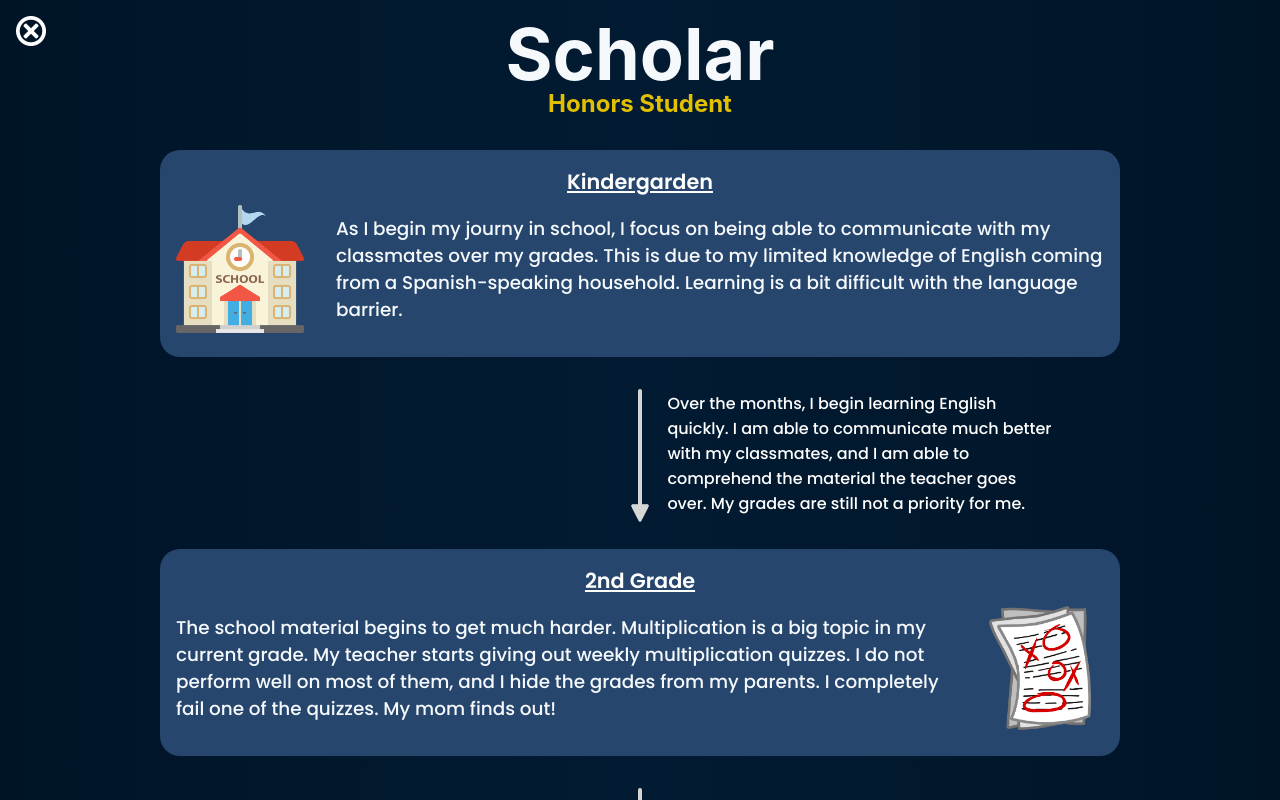
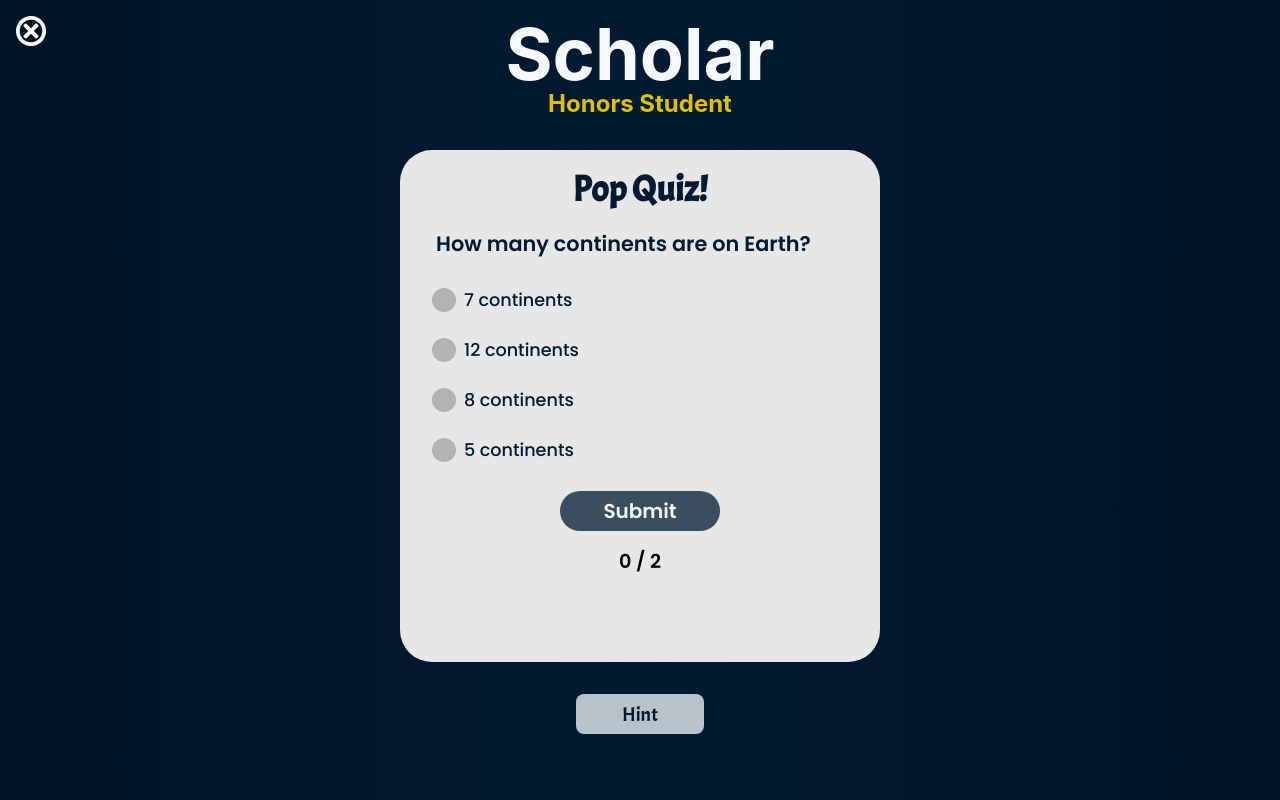
Before and after one commit to ItsNiTEMARE/carlosrv-sp, a React (Create React App) app: page /scholar in a window 1280 px wide. Shown: the top 800 px of the page. Built offline with nearby package versions, Linux system fonts and the light colour scheme.

Commit message:
Add Quiz Popup

```diff
--- a/src/pages/ScholarPage/ScholarPage.css
+++ b/src/pages/ScholarPage/ScholarPage.css
@@ -5,6 +5,12 @@
   min-height: 100vh;
   background: var(--main-bg-color-gradient);
   animation: fadein 1500ms ease forwards;
+}
+
+.ScholarPage-pregame {
+  display: flex;
+  flex-direction: column;
+  align-items: center;
 }
 
 .ScholarPage-title {
@@ -20,3 +26,11 @@
   font-size: 1.5rem;
   text-align: center;
 }
+
+.ScholarPage-content {
+  display: flex;
+  flex-direction: column;
+  width: 100%;
+  height: 100%;
+  animation: fadein 1500ms ease forwards;
+}
--- a/src/pages/ScholarPage/ScholarPage.tsx
+++ b/src/pages/ScholarPage/ScholarPage.tsx
@@ -1,4 +1,4 @@
-import React from 'react';
+import React, { useState } from 'react';
 import { useHistory } from 'react-router-dom';
 import school from 'assets/school.svg';
 import failed from 'assets/failed.svg';
@@ -6,16 +6,23 @@ import textbooks from 'assets/textbooks.svg';
 import highschool from 'assets/highschool.svg';
 import college from 'assets/college.svg';
 import grad from 'assets/grad.jpg';
+import HintBox from 'components/HintBox';
 import ExitButton from 'components/ExitButton';
 import TimeSlot from './components/TimeSlot';
 import TimeArrow from './components/TimeArrow';
+import QuizPopup from './components/QuizPopup';
 import './ScholarPage.css';
 
 const ScholarPage = (): JSX.Element => {
+  const [isShowingContent, setIsShowingContent] = useState(false);
   const history = useHistory();
 
   const exitPage = () => {
     history.goBack();
+  };
+
+  const showContent = () => {
+    setIsShowingContent(true);
   };
 
   return (
@@ -23,47 +30,83 @@ const ScholarPage = (): JSX.Element => {
       <ExitButton onClick={() => exitPage()} />
       <h1 className="ScholarPage-title">Scholar</h1>
       <h3 className="ScholarPage-subtitle">Honors Student</h3>
+      {!isShowingContent && (
+        <div className="ScholarPage-pregame">
+          <QuizPopup
+            onComplete={() => showContent()}
+            questions={[
+              'What is the powerhouse of the cell?',
+              'How many days are in a year?',
+              'How many continents are on Earth?',
+              'What is the value of Pi?',
+              'What is the most common keyboard layout?',
+              'What is the chemical compound for water?',
+              'What is the largest natively-spoken language in the world?',
+              'Who was the founder of Apple?',
+            ]}
+            answers={[
+              ['Mitochondria', 'Ribosomes', 'Lysosome', 'Chromosomes'],
+              ['365 days', '180 days', '620 days', '30 days'],
+              ['7 continents', '5 continents', '12 continents', '8 continents'],
+              ['3.1415', '1.57', '2.7182', '1.4142'],
+              ['QWERTY', 'ABCD', 'AZERTY', 'Colemak'],
+              ['2 Hydrogen, 1 Oxygen', '2 Oxygen, 1 Hydrogen', '1 Hydrogen, 1 Oxygen', '2 Hydrogen, 2 Oxygen'],
+              ['Mandarin', 'English', 'Spanish', 'Hindi'],
+              ['Steve Jobs', 'Bill Gates', 'Jeff Bezos', 'Mark Zuckerberg'],
+            ]}
+          />
+          <HintBox>
+            <ol>
+              <li>Answer the questions</li>
+            </ol>
+          </HintBox>
+        </div>
+      )}
+      {isShowingContent && (
+        <div className="ScholarPage-content">
           <TimeSlot title="Kindergarden" logo={school}>
-        As I begin my journy in school, I focus on being able to communicate with my classmates over my grades. This is
-        due to my limited knowledge of English coming from a Spanish-speaking household. Learning is a bit difficult
-        with the language barrier.
+            As I begin my journy in school, I focus on being able to communicate with my classmates over my grades. This
+            is due to my limited knowledge of English coming from a Spanish-speaking household. Learning is a bit
+            difficult with the language barrier.
           </TimeSlot>
           <TimeArrow alignRight>
-        Over the months, I begin learning English quickly. I am able to communicate much better with my classmates, and
-        I am able to comprehend the material the teacher goes over. My grades are still not a priority for me.
+            Over the months, I begin learning English quickly. I am able to communicate much better with my classmates,
+            and I am able to comprehend the material the teacher goes over. My grades are still not a priority for me.
           </TimeArrow>
           <TimeSlot title="2nd Grade" logo={failed} alignRight>
             The school material begins to get much harder. Multiplication is a big topic in my current grade. My teacher
-        starts giving out weekly multiplication quizzes. I do not perform well on most of them, and I hide the grades
-        from my parents. I completely fail one of the quizzes. My mom finds out!
+            starts giving out weekly multiplication quizzes. I do not perform well on most of them, and I hide the
+            grades from my parents. I completely fail one of the quizzes. My mom finds out!
           </TimeSlot>
           <TimeArrow>
-        My mom begins to demand good grades from my part, and she helps me to achieve those goals. I start to study for
-        quizzes and tests. I begin to see positive grades in return.
+            My mom begins to demand good grades from my part, and she helps me to achieve those goals. I start to study
+            for quizzes and tests. I begin to see positive grades in return.
           </TimeArrow>
           <TimeSlot title="Middle School" logo={textbooks}>
             By now, I realize that my sole purpose is to be a great student, not only for my parents, but for myself to
-        increase my chances of success in life. I begin to identify as a straight-A honors student. I set myself a goal
-        to achieve all A&apos;s in my first year of middle school to prove this new identity.
+            increase my chances of success in life. I begin to identify as a straight-A honors student. I set myself a
+            goal to achieve all A&apos;s in my first year of middle school to prove this new identity.
           </TimeSlot>
           <TimeArrow alignRight>
             Earning all A&apos;s in my first year of middle school proved to be simple enough. I work my way through the
             rest of middle school with the goal of achieving all A&apos;s in each and every 9-weeks term.
           </TimeArrow>
           <TimeSlot title="High School" logo={highschool} alignRight>
-        Now that grades and GPA truly matter, I set the same standards from middle school and give myself the goal of
-        maintaining a 4.0 GPA. I begin to doubt my ability at first, but I decide to stay consistent and continue to put
-        in the hard work. I know it will pay off in the future.
+            Now that grades and GPA truly matter, I set the same standards from middle school and give myself the goal
+            of maintaining a 4.0 GPA. I begin to doubt my ability at first, but I decide to stay consistent and continue
+            to put in the hard work. I know it will pay off in the future.
           </TimeSlot>
           <TimeArrow>
-        My friends and family realize my honors student indentity. I find it my responsibility to maintain this role,
-        and I continue pushing for my academic goal. I finish high school with a GPA over 4.0.
+            My friends and family realize my honors student indentity. I find it my responsibility to maintain this
+            role, and I continue pushing for my academic goal. I finish high school with a GPA over 4.0.
           </TimeArrow>
           <TimeSlot title="College" image={grad} logo={college}>
             I begin college as a first-generation college student. I jump into UAB with my long-lived honors student
-        identity. I join UAB&apos;s Honors College further pushing this ongoing scholar role. I continue to hold this
-        identity, knowing it will end soon when I graduate.
+            identity. I join UAB&apos;s Honors College further pushing this ongoing scholar role. I continue to hold
+            this identity, knowing it will end soon when I graduate.
           </TimeSlot>
+        </div>
+      )}
     </div>
   );
 };
--- /dev/null
+++ b/src/pages/ScholarPage/components/QuizPopup/QuizPopup.css
@@ -0,0 +1,120 @@
+.QuizPopup {
+  display: flex;
+  flex-direction: column;
+  align-items: center;
+  width: 30rem;
+  min-height: 32rem;
+  margin: 2rem 0;
+  align-self: center;
+  border-radius: 2rem;
+  background: #e7e7e7;
+}
+
+.QuizPopup--fadeout {
+  animation: fadeout 500ms ease 250ms forwards;
+}
+
+.QuizPopup-title {
+  color: var(--main-bg-color-light);
+  font-family: Acme, Georgia;
+  font-size: 2.25rem;
+  margin-top: 1rem;
+}
+
+.QuizPopup-question {
+  color: var(--main-bg-color-light);
+  font-family: Poppins, Georgia;
+  font-weight: 600;
+  font-size: 1.3rem;
+  margin: 1rem 0;
+  width: 85%;
+}
+
+.QuizPopup-banner {
+  display: flex;
+  align-items: center;
+  width: 90%;
+  margin: 0.75rem 0;
+  cursor: pointer;
+}
+
+.QuizPopup-circle {
+  width: 1.5rem;
+  height: 1.5rem;
+  border-radius: 50%;
+  margin: 0 0.5rem;
+  background: #b3b3b3;
+}
+
+.QuizPopup-circle--selected {
+  background: green;
+}
+
+.QuizPopup-answer {
+  color: var(--main-bg-color-light);
+  font-family: Poppins, Georgia;
+  font-weight: 500;
+  font-size: 1.1rem;
+}
+
+.QuizPopup-submit {
+  background: var(--main-bg-color-light);
+  color: var(--main-white-color);
+  font-family: Poppins, Courier;
+  font-size: 1.25rem;
+  font-weight: 700;
+  border-width: 0;
+  border-style: solid;
+  border-radius: 1.5rem;
+  width: 10rem;
+  height: 2.5rem;
+  margin: 1rem 0;
+  cursor: pointer;
+  transition: transform 500ms, opacity 500ms;
+}
+
+.QuizPopup-submit:hover {
+  transform: scale(1.05);
+}
+
+.QuizPopup-submit:active{
+  transform: scale(0.995);
+}
+
+.QuizPopup-submit--disabled {
+  opacity: 0.75;
+  pointer-events: none;
+}
+
+.QuizPopup-tracker {
+  font-family: Poppins, Courier;
+  font-size: 1.2rem;
+}
+
+.QuizPopup-wrong {
+  display: flex;
+  justify-content: center;
+  align-items: center;
+  color: var(--main-white-color);
+  width: 8rem;
+  height: 2.5rem;
+  margin: 1rem 0;
+  border-radius: 2rem;
+  border-width: 0.25rem;
+  border-style: solid;
+  border-color: red;
+  opacity: 0;
+  transition: opacity 250ms;
+}
+
+.QuizPopup-wrong-text {
+  font-family: Poppins, Courier;
+  font-size: 1.2rem;
+  text-align: center;
+  color: red;
+}
+
+.QuizPopup-wrong--enabled {
+  opacity: 1;
+  animation: shake 250ms 2 ease 100ms forwards;
+}
--- /dev/null
+++ b/src/pages/ScholarPage/components/QuizPopup/QuizPopup.tsx
@@ -0,0 +1,117 @@
+import React, { useCallback, useEffect, useState } from 'react';
+import classNames from 'classnames';
+import './QuizPopup.css';
+
+type Props = {
+  onComplete: () => void;
+  questions: string[];
+  answers: string[][];
+};
+
+const QuizPopup = ({ onComplete, questions, answers }: Props): JSX.Element => {
+  const [questionIndex, setQuestionIndex] = useState<number | null>(null);
+  const [shuffledAnswers, setShuffledAnswers] = useState<string[] | null>(null);
+  const [selectedAnswerIndex, setSelectedAnswerIndex] = useState<number | null>(null);
+  const [showWrong, setShowWrong] = useState(false);
+  const [answersCorrect, setAnswersCorrect] = useState(0);
+  const [answeredIndexes, setAnsweredIndexes] = useState<number[]>([]);
+  const TOTAL_QUESIONS = 2;
+  const COMPLETE_DELAY = 750;
+  const WRONG_SHOW_TIME = 1000;
+
+  const shuffleAnswers = (arr: string[]): string[] => {
+    const newAnswers = [...arr];
+    for (let i = newAnswers.length - 1; i > 0; i -= 1) {
+      const j = Math.floor(Math.random() * (i + 1));
+      [newAnswers[i], newAnswers[j]] = [newAnswers[j], newAnswers[i]];
+    }
+    return newAnswers;
+  };
+
+  const getRandomQuestionIndex = useCallback(() => {
+    return Math.round(Math.random() * (questions.length - 1));
+  }, [questions.length]);
+
+  useEffect(() => {
+    const randIndex = getRandomQuestionIndex();
+    setQuestionIndex(randIndex);
+    setShuffledAnswers(shuffleAnswers(answers[randIndex]));
+  }, [answers, getRandomQuestionIndex, questions.length]);
+
+  const onAnswerClick = (i: number) => {
+    setSelectedAnswerIndex(i);
+  };
+
+  const onSubmitClick = () => {
+    if (questionIndex !== null && shuffledAnswers !== null && selectedAnswerIndex !== null) {
+      if (answers[questionIndex][0] === shuffledAnswers[selectedAnswerIndex]) {
+        const newAnswersCorrect = answersCorrect + 1;
+        setAnswersCorrect(answersCorrect + 1);
+        if (newAnswersCorrect >= TOTAL_QUESIONS) {
+          setTimeout(() => {
+            onComplete();
+          }, COMPLETE_DELAY);
+        } else {
+          const newAnsweredIndexes: number[] = answeredIndexes;
+          newAnsweredIndexes.push(questionIndex);
+          setAnsweredIndexes(newAnsweredIndexes);
+          setSelectedAnswerIndex(null);
+          let randIndex = getRandomQuestionIndex();
+          while (newAnsweredIndexes.includes(randIndex)) {
+            randIndex = getRandomQuestionIndex();
+          }
+          setQuestionIndex(randIndex);
+          setShuffledAnswers(shuffleAnswers(answers[randIndex]));
+        }
+      } else {
+        setShowWrong(true);
+        setTimeout(() => {
+          setShowWrong(false);
+        }, WRONG_SHOW_TIME);
+      }
+    }
+  };
+
+  return (
+    <div className={classNames('QuizPopup', { 'QuizPopup--fadeout': answersCorrect === TOTAL_QUESIONS })}>
+      <h1 className="QuizPopup-title">Pop Quiz!</h1>
+      {questionIndex !== null && <h1 className="QuizPopup-question">{questions[questionIndex]}</h1>}
+      {questionIndex !== null &&
+        shuffledAnswers !== null &&
+        shuffledAnswers.map((answer, i) => {
+          return (
+            <div
+              className="QuizPopup-banner"
+              onClick={() => onAnswerClick(i)}
+              onKeyDown={() => onAnswerClick(i)}
+              role="button"
+              tabIndex={i}
+              key={answer}
+            >
+              <div
+                className={classNames('QuizPopup-circle', { 'QuizPopup-circle--selected': selectedAnswerIndex === i })}
+              />
+              <h1 className="QuizPopup-answer">{answer}</h1>
+            </div>
+          );
+        })}
+      <button
+        className={classNames('QuizPopup-submit', {
+          'QuizPopup-submit--disabled': answersCorrect >= TOTAL_QUESIONS || selectedAnswerIndex === null,
+        })}
+        onClick={() => onSubmitClick()}
+        type="button"
+      >
+        Submit
+      </button>
+      <h1 className="QuizPopup-tracker">
+        {answersCorrect} / {TOTAL_QUESIONS}
+      </h1>
+      <div className={classNames('QuizPopup-wrong', { 'QuizPopup-wrong--enabled': showWrong })}>
+        <h1 className="QuizPopup-wrong-text">Wrong</h1>
+      </div>
+    </div>
+  );
+};
+
+export default QuizPopup;
--- /dev/null
+++ b/src/pages/ScholarPage/components/QuizPopup/index.ts
@@ -0,0 +1 @@
+export { default } from './QuizPopup';
```
Also changed, not shown: src/index.css (+20 -1 lines). Lines whose indentation alone changed are shown as unchanged.
